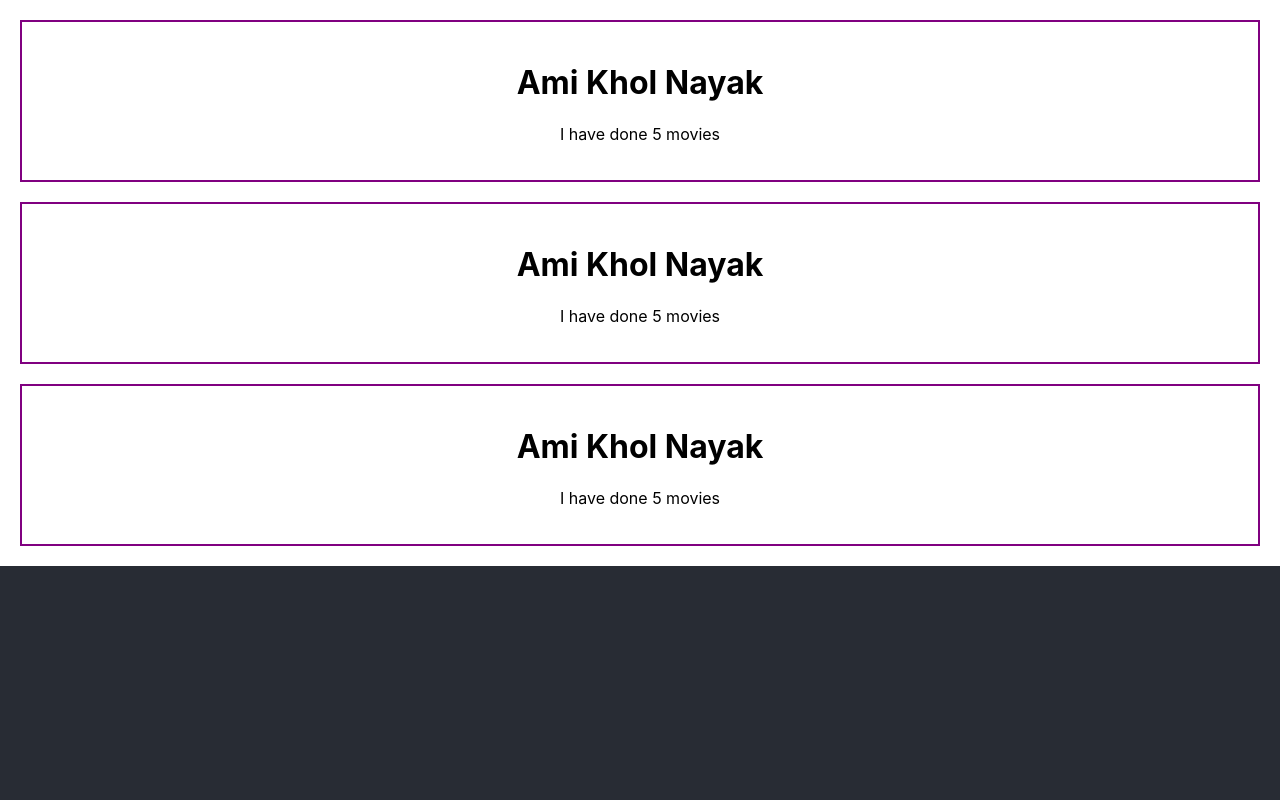
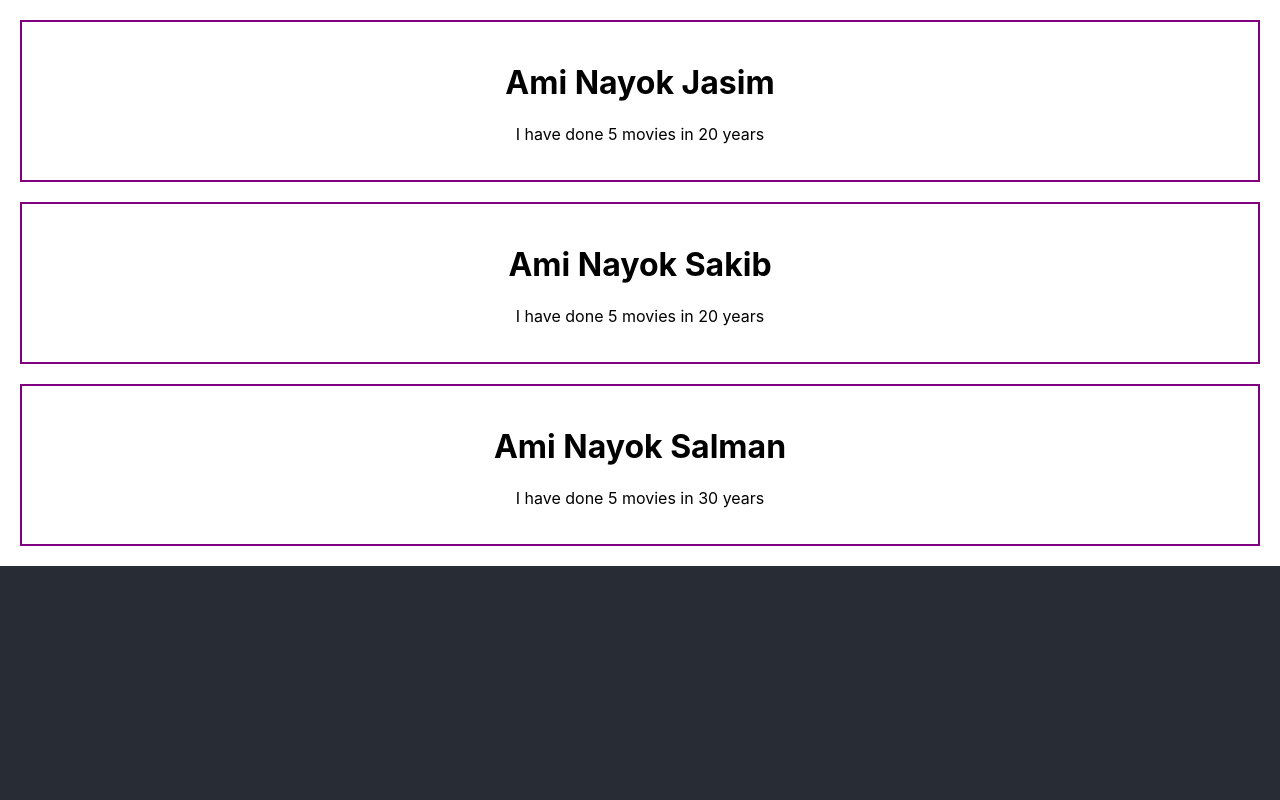
Before and after one commit to cseshahriar/complete-react-course, a React (Create React App) app in the folder recap/: page / in a window 1280 px wide. Shown: the top 800 px of the page. Built offline with nearby package versions, Linux system fonts and the light colour scheme.

Commit message:
component and props

```diff
--- a/recap/src/App.js
+++ b/recap/src/App.js
@@ -3,11 +3,14 @@ import './App.css';
 
 // component is reusable
 function App() {
+  // data
+  const nayoks = ['Jashim', 'Deepjol', 'Bapparaz'];
+
   return (
     <div className="App">
-      <Nayok></Nayok>
-      <Nayok></Nayok>
-      <Nayok></Nayok>
+      <Nayok name='Jasim' age='20'></Nayok>
+      <Nayok name='Sakib' age='20'></Nayok>
+      <Nayok name='Salman' age=''></Nayok>
       <header className="App-header">
         <img src={logo} className="App-logo" alt="logo" />
       </header>
@@ -17,7 +20,7 @@ function App() {
 }
 
 // component
-function Nayok() {
+function Nayok(props) {
   const nayokStyle = {
     border: '2px solid purple',
     margin: '20px',
@@ -25,8 +28,8 @@ function Nayok() {
   }
 
   return <div style={nayokStyle}>
-    <h1>Ami Khol Nayak</h1>
-    <p>I have done 5 movies</p>
+    <h1>Ami Nayok {props.name}</h1>
+    <p>I have done 5 movies in {props.age || 30} years</p>
   </div>
 }
 
```
